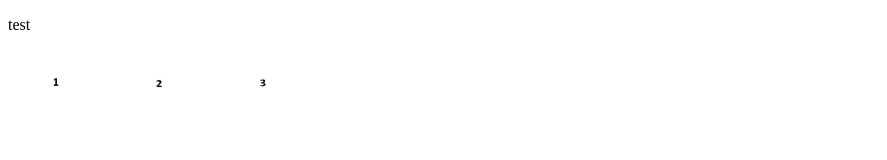
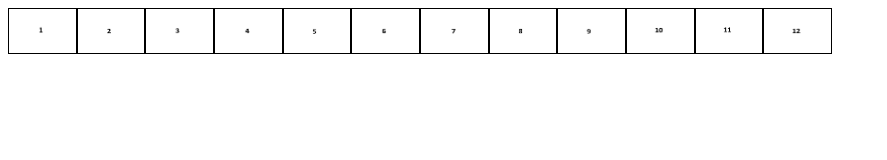
Before and after one commit to skidekeersmaecker/KurtFotoTest, a plain HTML site: page index.html in a window 1280 px wide. Shown: the whole page, without its empty margins (0-887 px from the left). Drawn offline with Linux system fonts and the light colour scheme.

Commit message:
showPictures worden gelijnd

```diff
--- a/index.css
+++ b/index.css
@@ -1,4 +1,3 @@
 .show{
-    width: 100px;
-    height: 66.66px;
+    border: 1px black solid;
 }
--- a/index.html
+++ b/index.html
@@ -8,11 +8,12 @@
 </head>
 <body>
 
-<p id="test"></p>
-
-<img src="pictures/1.png" class="show">
+<div id="showPictures"/>
+<!--<img src="pictures/1.png" class="show">
 <img src="pictures/2.png" class="show">
 <img src="pictures/3.png" class="show">
+<img src="pictures/4.png" class="show">
+<img src="pictures/5.png" class="show">-->
 
 </body>
 </html>
--- a/main.js
+++ b/main.js
@@ -1,4 +1,24 @@
 
 window.onload = function(){
-    document.getElementById("test").innerText = "test";
+    setShowPictures();
 };
+
+
+function setShowPictures() {
+    setPicturesInHtml();
+    setSizesShowPictures();
+}
+function setPicturesInHtml() {
+    var innerHtml = "";
+    for (var i = 1; i < 13; i++){
+        innerHtml += '<img src=\"pictures/' + i + '.png\" class=\"show\">';
+    }
+    document.getElementById("showPictures").innerHTML = innerHtml;
+}
+function setSizesShowPictures() {
+    var showPictureElements = document.getElementsByClassName("show");
+    for (var i = 0; i < showPictureElements.length; i++){
+        showPictureElements[i].style.width = (screen.width/showPictureElements.length) + "px";
+        showPictureElements[i].style.height = (screen.width/showPictureElements.length) * (2/3) + "px";
+    }
+}
```
